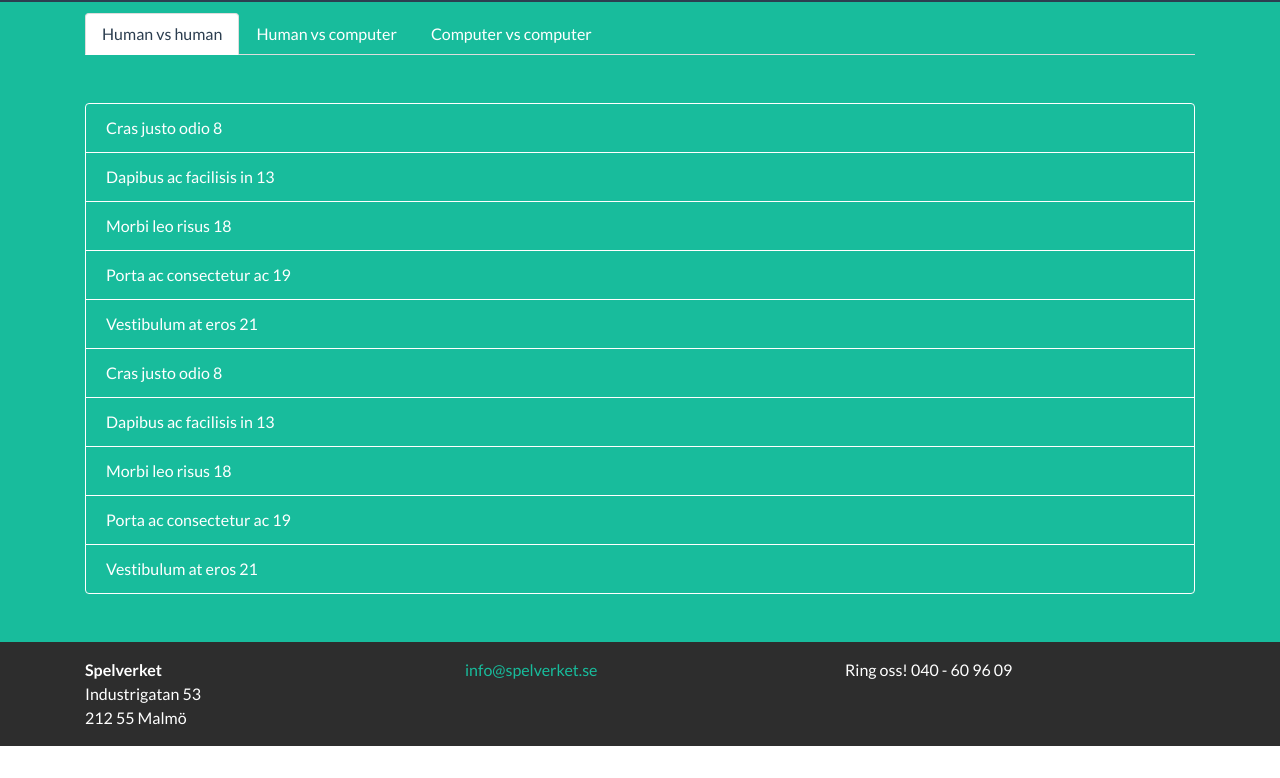
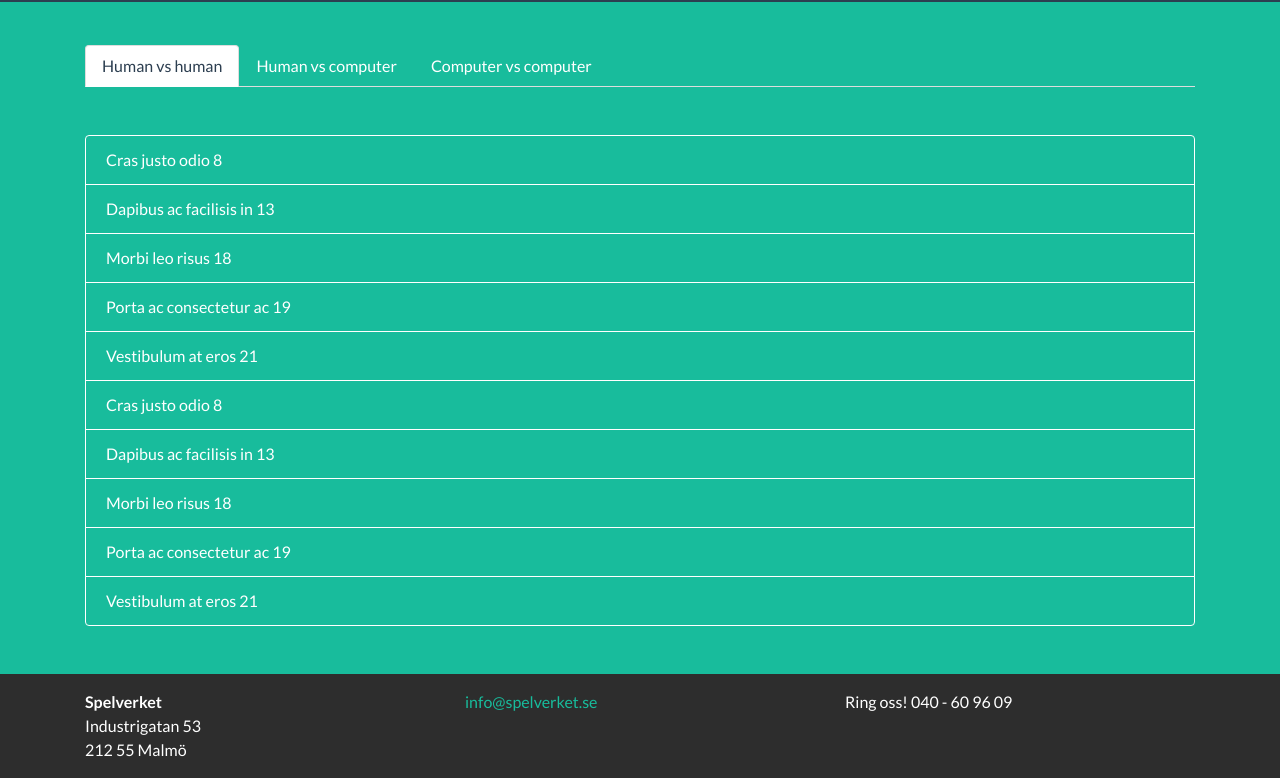
Before and after one commit to Shahmineh/4-in-a-row, a website: page www/html/highscore.html in a window 1280 px wide. Shown: the part 82-860 px from the top of the page. Before the commit the page ends 828 px from the top, so only its background shows below. Drawn offline with nearby package versions, Linux system fonts and the light colour scheme; files that its build step writes are made by us from their sources.

Commit message:
high score table position

```diff
--- a/www/html/highscore.html
+++ b/www/html/highscore.html
@@ -79,7 +79,7 @@
       <div class="row">
         <div class="col-sm-4 col-md-8 col-lg-12">
           <h3 class="mt-5 mb-3">High score</h3>
-          <div class="highscore_table">
+          <div class="highscore_table mt-5">
             <ul class="nav nav-tabs" id="myTab" role="tablist">
               <li class="nav-item">
                 <a class="nav-link active" id="home-tab" data-toggle="tab" href="#home" role="tab" aria-controls="home" aria-selected="true">Human vs human</a>
```
